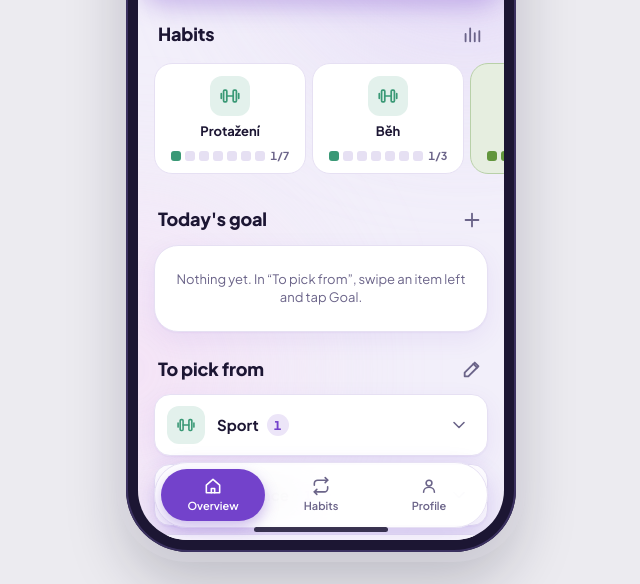
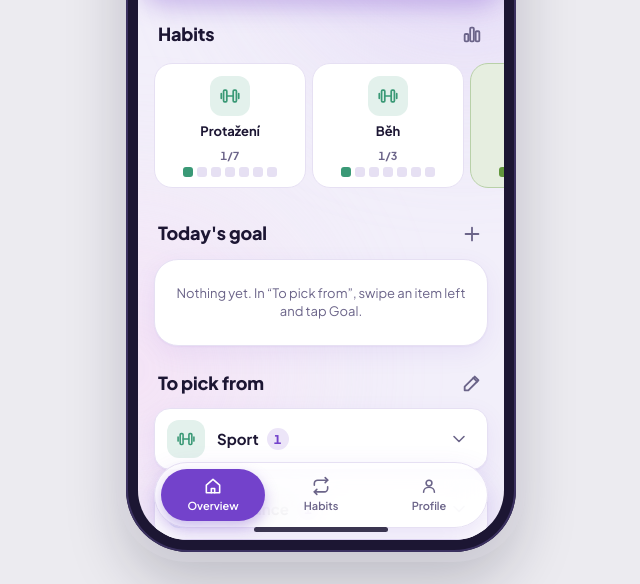
Before and after one commit to AnetaMalinova/TaskHub, a plain HTML site: page index.html in a window 1280 px wide. Shown: the part 216-800 px from the top of the page, without its empty margins (319-959 px from the left). Drawn offline with Linux system fonts and the light colour scheme.

Commit message:
0.9.2: x/n nad tečkami, obrysová ikona statistik
Co-Authored-By: Claude Opus 5.5 <noreply@anthropic.com>
Claude-Session: https://claude.ai/code/session_013behsyoVSzfVawi5jJKS9L

```diff
--- a/index.html
+++ b/index.html
@@ -489,7 +489,8 @@ label.pick:has(input:checked){border-color:var(--c-accent);background:var(--c-ac
 .htile-check{position:absolute;top:6px;right:6px;width:22px;height:22px;border-radius:50%;background:var(--c-good);color:#fff;display:grid;place-items:center}
 .htile-check .icon{width:14px;height:14px;stroke-width:3}
 .htile.skipped{opacity:.55;filter:grayscale(1)}
-.htile-week{display:flex;align-items:center;gap:6px;margin-top:auto}
+.htile-week{display:flex;flex-direction:column;align-items:center;gap:4px;margin-top:auto}
+.htile-week .htile-note{order:-1}
 .htile-note{font-size:11px;color:var(--c-muted);font-weight:700;font-variant-numeric:tabular-nums}
 .htile[aria-disabled="true"]{cursor:default}
 .htile-menu{position:fixed;z-index:60;min-width:200px;border-radius:14px;background:var(--c-surface);box-shadow:0 12px 40px rgba(28,22,51,.22),0 0 0 .5px rgba(28,22,51,.08);overflow:hidden;animation:menu-in .16s ease-out}
@@ -1137,7 +1138,7 @@ const entitlements = { pro: false };
 function canUse(feature) { if (FEATURES[feature] === "hidden") return false; return FEATURES[feature] === "free" || entitlements.pro; }
 
 /* ===================== DATA: model, verze, migrace, úložiště ===================== */
-const APP_VERSION = "0.9.1";
+const APP_VERSION = "0.9.2";
 // iOS starší verze nepodporují display-mode v CSS, proto ještě třída podle navigator.standalone.
 // Když okno apky z plochy končí výrazně nad spodním krajem displeje, spodní rezervu už řeší systém.
 function checkViewport() {
@@ -1612,7 +1613,7 @@ const ICONS = {
   music: '<path d="M9 18V5l11-2v13"/><circle cx="6.5" cy="18" r="2.5"/><circle cx="17.5" cy="16" r="2.5"/>',
   globe: '<circle cx="12" cy="12" r="8.5"/><path d="M3.5 12h17M12 3.5c2.4 2.4 3.5 5.2 3.5 8.5s-1.1 6.1-3.5 8.5c-2.4-2.4-3.5-5.2-3.5-8.5s1.1-6.1 3.5-8.5z"/>',
   save: '<path d="M12 4v10M8 10l4 4 4-4"/><path d="M5 16v2.5A1.5 1.5 0 0 0 6.5 20h11a1.5 1.5 0 0 0 1.5-1.5V16"/>',
-  stats: '<path d="M5 20V12M10 20V6M15 20v-9M20 20V9"/>',
+  stats: '<rect x="4" y="12" width="4" height="8" rx="1.2"/><rect x="10" y="5" width="4" height="15" rx="1.2"/><rect x="16" y="9" width="4" height="11" rx="1.2"/>',
   user: '<circle cx="12" cy="8.5" r="3.5"/><path d="M5.5 19.5c0-3.6 2.9-6 6.5-6s6.5 2.4 6.5 6"/>',
   home2: '<path d="M4 11l8-7 8 7v9H4z"/><path d="M10 20v-5h4v5"/>',
 };
--- a/sw.js
+++ b/sw.js
@@ -1,5 +1,5 @@
 // Při každém vydání zvyš verzi cache, aby se načetla nová verze apky.
-const CACHE = "taskhub-v0.9.1";
+const CACHE = "taskhub-v0.9.2";
 const ASSETS = ["./", "./index.html", "./manifest.webmanifest", "./icons/icon-180.png", "./icons/icon-192.png", "./icons/icon-512.png"];
 self.addEventListener("install", e => { e.waitUntil(caches.open(CACHE).then(c => c.addAll(ASSETS)).then(() => self.skipWaiting())); });
 self.addEventListener("activate", e => {
```
